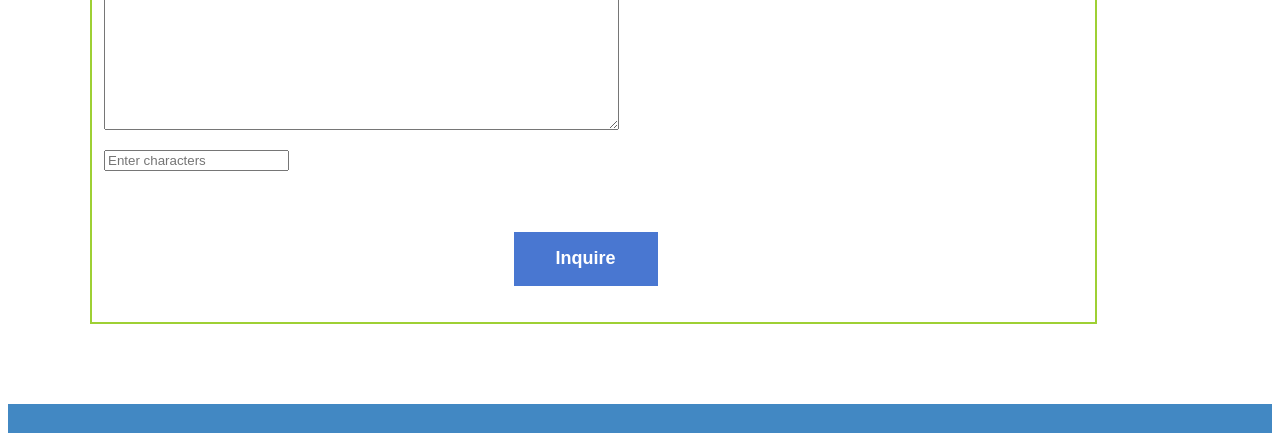
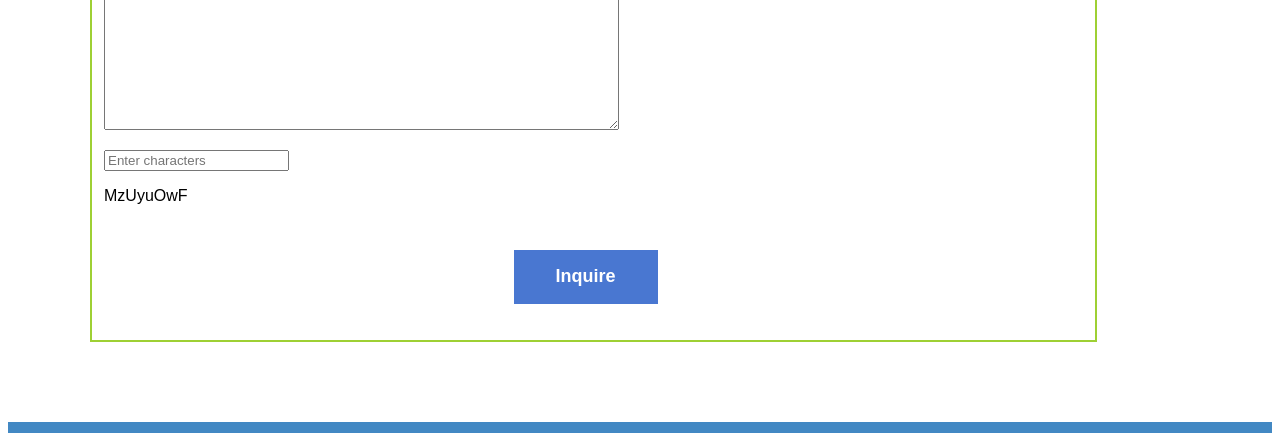
Before and after one commit to annmariajose/homework-module1, a plain HTML site: page contact.html in a window 1280 px wide. Shown: the part 1099-1532 px from the top of the page. Drawn offline with Linux system fonts and the light colour scheme.

Commit message:
Add random code script

```diff
--- a/contact.html
+++ b/contact.html
@@ -79,7 +79,7 @@
                         </div>
 
                         <!-- Random Codes -->
-                        <div clas="randomcode">
+                        <div class="randomcode">
                             <input type="text" name="randomcode" placeholder="Enter characters">
                             <p id="codes"></p>
                         </div>
@@ -137,5 +137,8 @@
         <!-- Partners -->
         <script src="js/site_scripts.js"></script>
 
+        <!-- Random Codes -->
+        <script src="js/randomcodes.js"></script>
+
     </body>
 </html>
--- /dev/null
+++ b/js/randomcodes.js
@@ -0,0 +1,27 @@
+/* ------ RANDOM CODES ------ */
+
+//Function to generate combination of characters
+function generateCode() {
+    //Create variables to store generated codes and the type of characters we want to show as codes
+    var code = ' '; //initialize to null value
+    var str = 'ABCDEFGHIJKLMNOPQRSTUVWXYZabcdefghijklmnopqrstuvwxyz0123456789@#$';
+
+    //Generate character multiple times using a loop
+    for (i = 1; i <= 8; i++) {
+        var char = Math.random() * str.length; //random select a character from the variable and then store in a new variable
+        code += str.charAt(char); //accumulate the geenrated character into a string of 8 characters
+    }
+
+    return code; //return the fial accumulated string when loop ends
+}
+
+//Get HTML element to display
+document.getElementById("codes").innerHTML = generateCode();
+
+//Disable Button
+function disableButton() {
+    document.getElementById("submit").disabled = true;
+}
+
+//Activate function
+disableButton();
```
